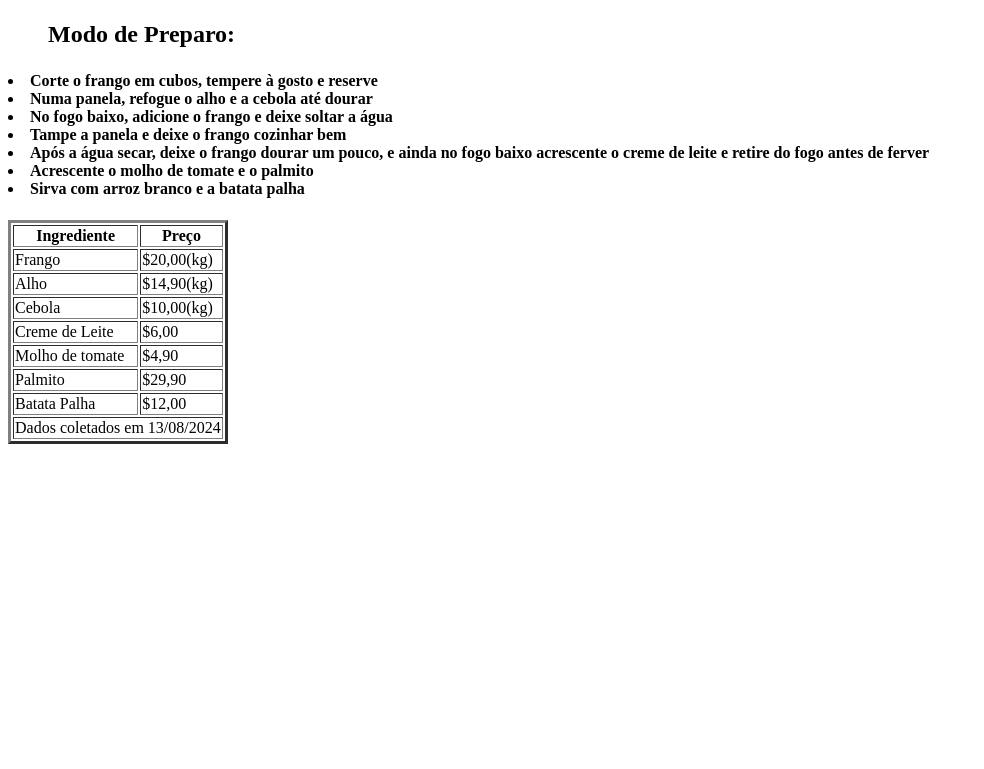
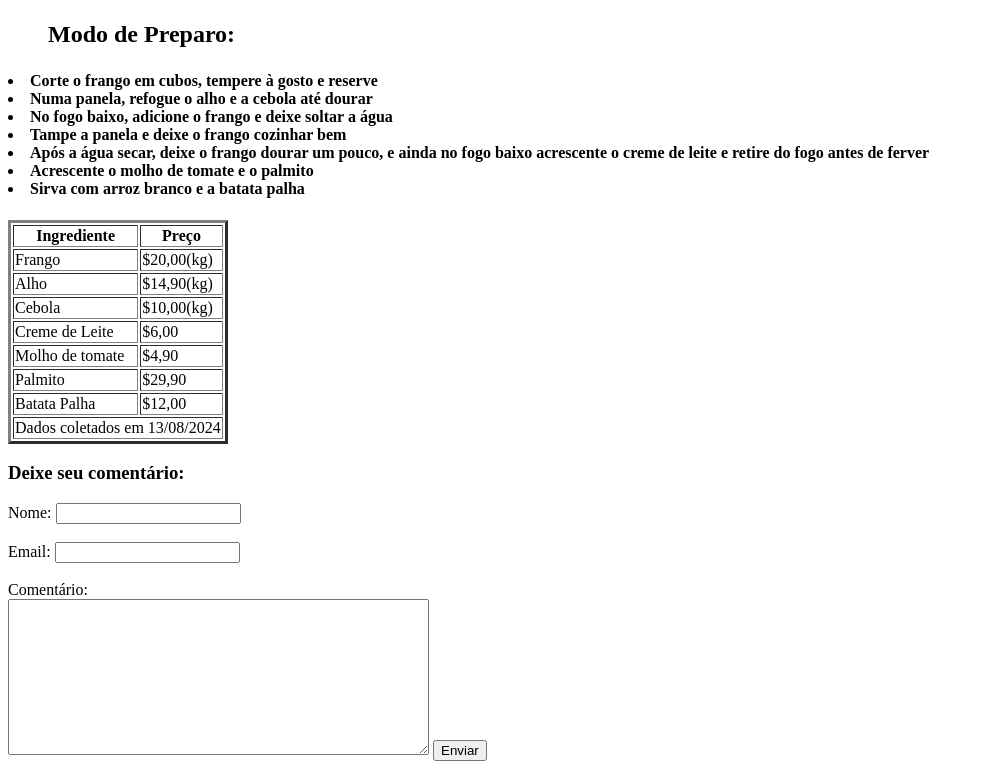
Before and after one commit to analuksik/paginareceita, a plain HTML site: page index.html in a window 1280 px wide. Shown: the part 620-1389 px from the top of the page, without its empty margins (0-984 px from the left). Before the commit the page ends 1072 px from the top, so only its background shows below. Drawn offline with Linux system fonts and the light colour scheme.

Commit message:
Add files via upload
terceira versão

```diff
--- a/index.html
+++ b/index.html
@@ -96,6 +96,23 @@
             </tbody>
 
         </table>
+
+        <h3>Deixe seu comentário:</h3>
+
+    <label for="name">Nome:</label>
+    <input type="text">
+    <br> <br>
+
+    <label for="email">Email:</label>
+    <input type="email">
+    <br><br>
+
+    <label for="comentario">Comentário:</label>
+    <br>
+    <textarea id="comentario" name="comentario" rows="10" cols="50"></textarea>
+    <button type="submit">Enviar</button>
+
+
     </body>
 
 
```
